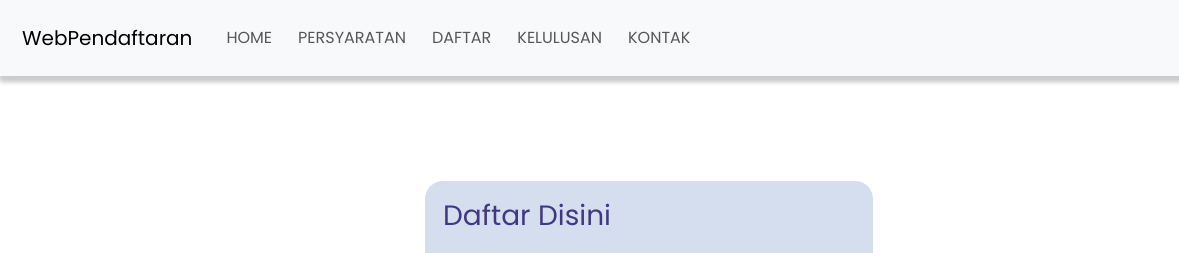
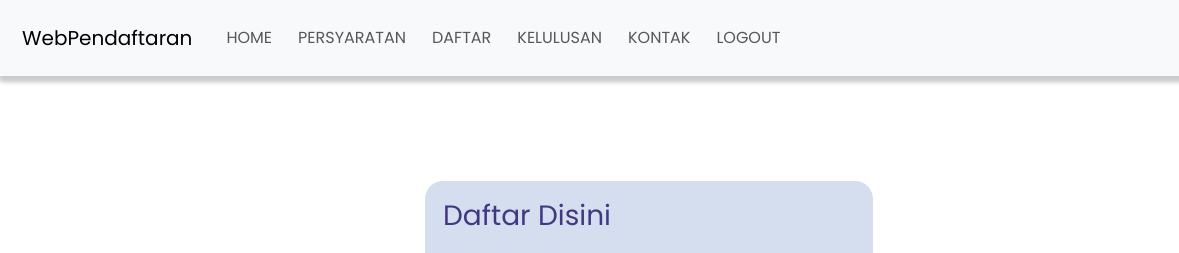
Before and after one commit to radityaadamn/webpendaftaran, a plain HTML site: page apply.html in a window 1280 px wide. Shown: the top 253 px of the page, 0-1179 px from the left. Drawn offline with nearby package versions, Linux system fonts and the light colour scheme.

Commit message:
add logout btn

```diff
--- a/apply.html
+++ b/apply.html
@@ -37,7 +37,9 @@
                   </li>
                   <li class="nav-item">
                     <a class="nav-link" href="contact.html">KONTAK</a>
-                    </a>
+                  </li>
+                  <li class="nav-item">
+                    <a class="nav-link" href="index.html">LOGOUT</a>
                   </li>
                 </ul>
                 <div class="logo">
```
Also changed, not shown: completion.html (+3 -1 lines), contact.html (+3 -1 lines), mainpage.html (+3 -1 lines), requirement.html (+3 -1 lines).
